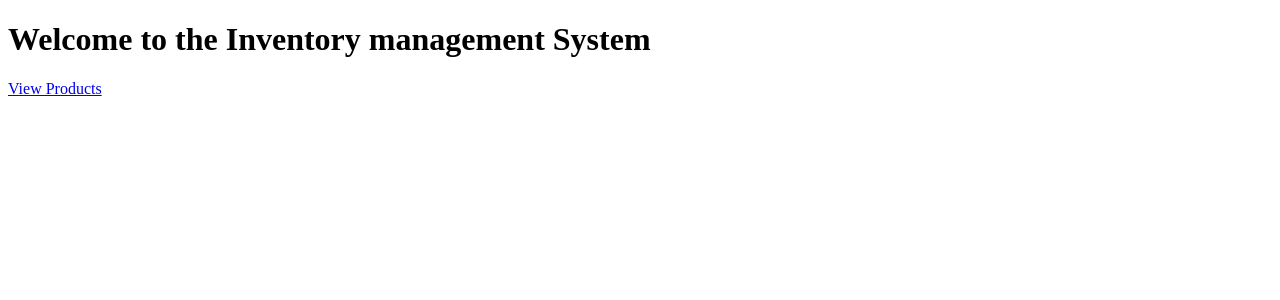
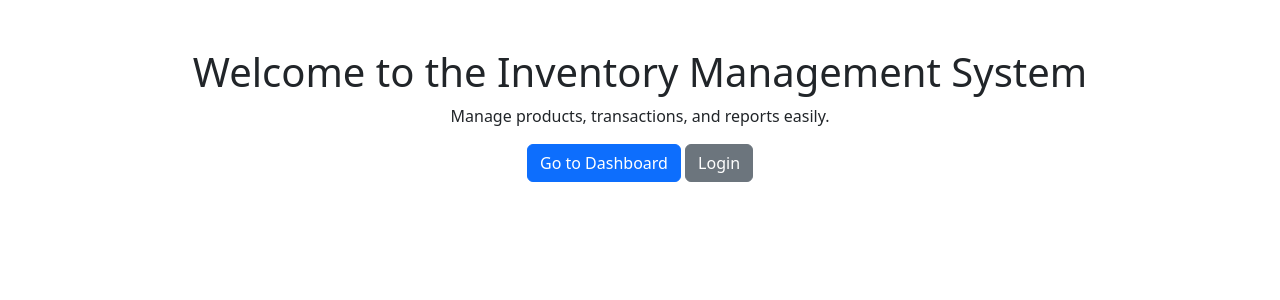
Before and after one commit to rdtargbeh/CSCI-601-G-Inventory-Management-System-IMS, a Django app: template csci_601_ims_project/inventory/templates/inventory/home.html in a window 1280 px wide. Shown: the top 300 px of the page. Run offline with Django 5.2, Linux system fonts and the light colour scheme; the template is opened without the code that fills it, so the values that code supplies are empty.

Commit message:
added pages and dashboard

```diff
--- a/csci_601_ims_project/csci_601_ims_project/settings.py
+++ b/csci_601_ims_project/csci_601_ims_project/settings.py
@@ -138,3 +138,5 @@
 # https://docs.djangoproject.com/en/5.1/ref/settings/#default-auto-field
 
 DEFAULT_AUTO_FIELD = 'django.db.models.BigAutoField'
+
+AUTH_USER_MODEL = 'inventory.User'  # ✅ Ensure this is set
--- a/csci_601_ims_project/inventory/models.py
+++ b/csci_601_ims_project/inventory/models.py
@@ -113,7 +113,8 @@
     password = models.CharField(max_length=128, default='pbkdf2_sha256$216000$randomsalt$hashedpassword')  # ✅ Default password
 
     def __str__(self):
-        return self.username
+        return f"{self.first_name} {self.last_name} ({self.username})"  # ✅ Display full name in admin
+
 
 
 
--- a/csci_601_ims_project/inventory/templates/inventory/home.html
+++ b/csci_601_ims_project/inventory/templates/inventory/home.html
@@ -1,14 +1,26 @@
 <!-- path: inventory / templates / inventory / home.html -->
 
 <!DOCTYPE html>
-<html lang="en">
+<html>
   <head>
-    <meta charset="UTF-8" />
-    <meta name="viewport" content="width=device-width, initial-scale=1.0" />
-    <title>IMS Home</title>
+    <title>Home - Inventory Management System</title>
+    <link
+      rel="stylesheet"
+      href="https://cdn.jsdelivr.net/npm/bootstrap@5.3.0/dist/css/bootstrap.min.css"
+    />
   </head>
   <body>
-    <h1>Welcome to the Inventory management System</h1>
-    <a href="{% url 'product_list' %}">View Products</a>
+    <div class="container mt-5">
+      <h1 class="text-center">Welcome to the Inventory Management System</h1>
+      <p class="text-center">
+        Manage products, transactions, and reports easily.
+      </p>
+      <div class="text-center">
+        <a href="{% url 'dashboard' %}" class="btn btn-primary"
+          >Go to Dashboard</a
+        >
+        <a href="{% url 'login' %}" class="btn btn-secondary">Login</a>
+      </div>
+    </div>
   </body>
 </html>
--- a/csci_601_ims_project/inventory/urls.py
+++ b/csci_601_ims_project/inventory/urls.py
@@ -9,7 +9,7 @@
 urlpatterns = [
     # path('admin/', admin.site.urls),
     # path('', include('inventory.urls')),  # ✅ Include the app's URLs
-    # path('', views.home, name='home'),  # Home Page
+    path('', views.home, name='home'),  # Home Page
     path('products/', views.product_list, name='product_list'),  # Product List Page
     path('products/add/', views.add_product, name='add_product'),  # New URL for adding products
     path('products/edit/<int:product_id>/', views.edit_product, name='edit_product'),  # Edit product URL
@@ -23,4 +23,4 @@
 ]
 
 
-# handler403 = 'inventory.views.unauthorized_access'
+handler403 = 'inventory.views.unauthorized_access'
--- a/csci_601_ims_project/inventory/views.py
+++ b/csci_601_ims_project/inventory/views.py
@@ -151,6 +151,7 @@
         'today_sales': today_sales,
         'recent_transactions': recent_transactions,
     })
+
 # def dashboard(request):
 #     """
 #     Fetches dashboard data including statistics, stock alerts, and recent transactions.
```
Also changed, not shown: csci_601_ims_project/inventory/admin.py (+28 -5 lines), csci_601_ims_project/inventory/utils.py (+19 -20 lines).
